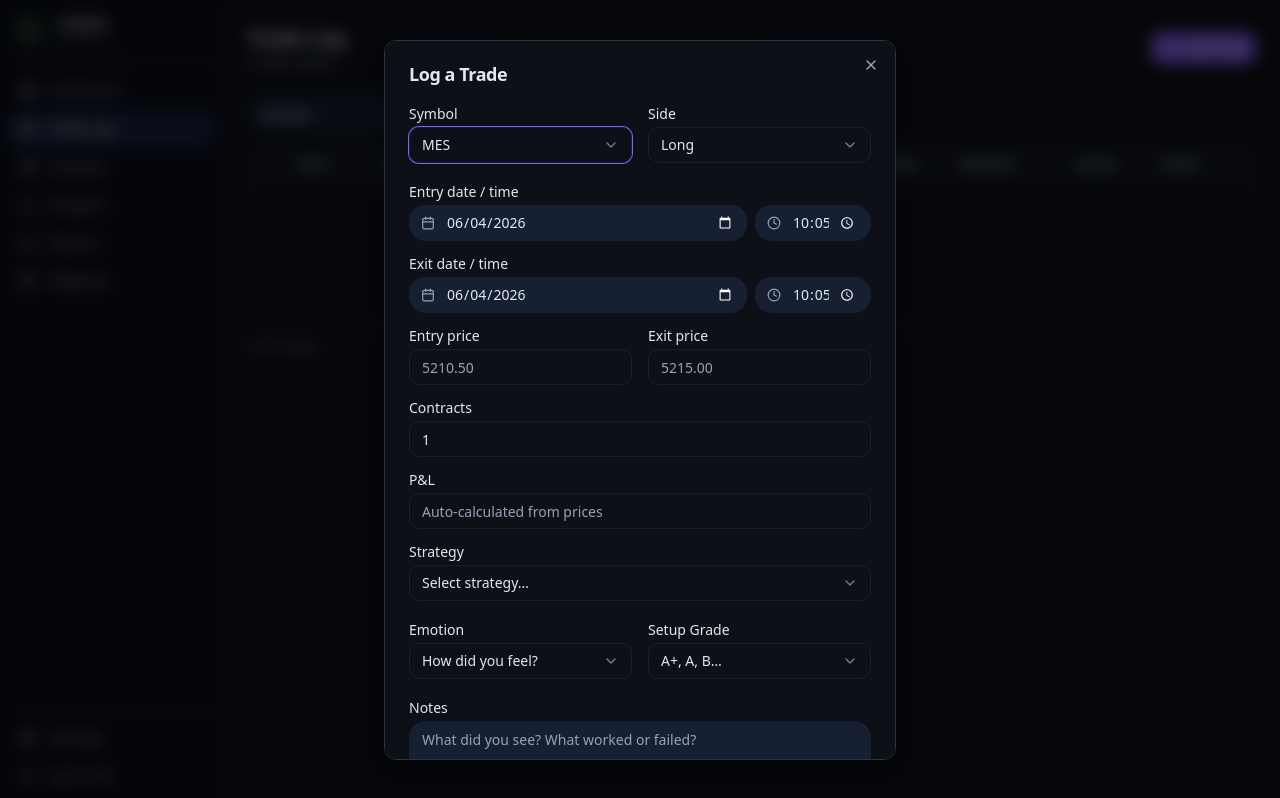
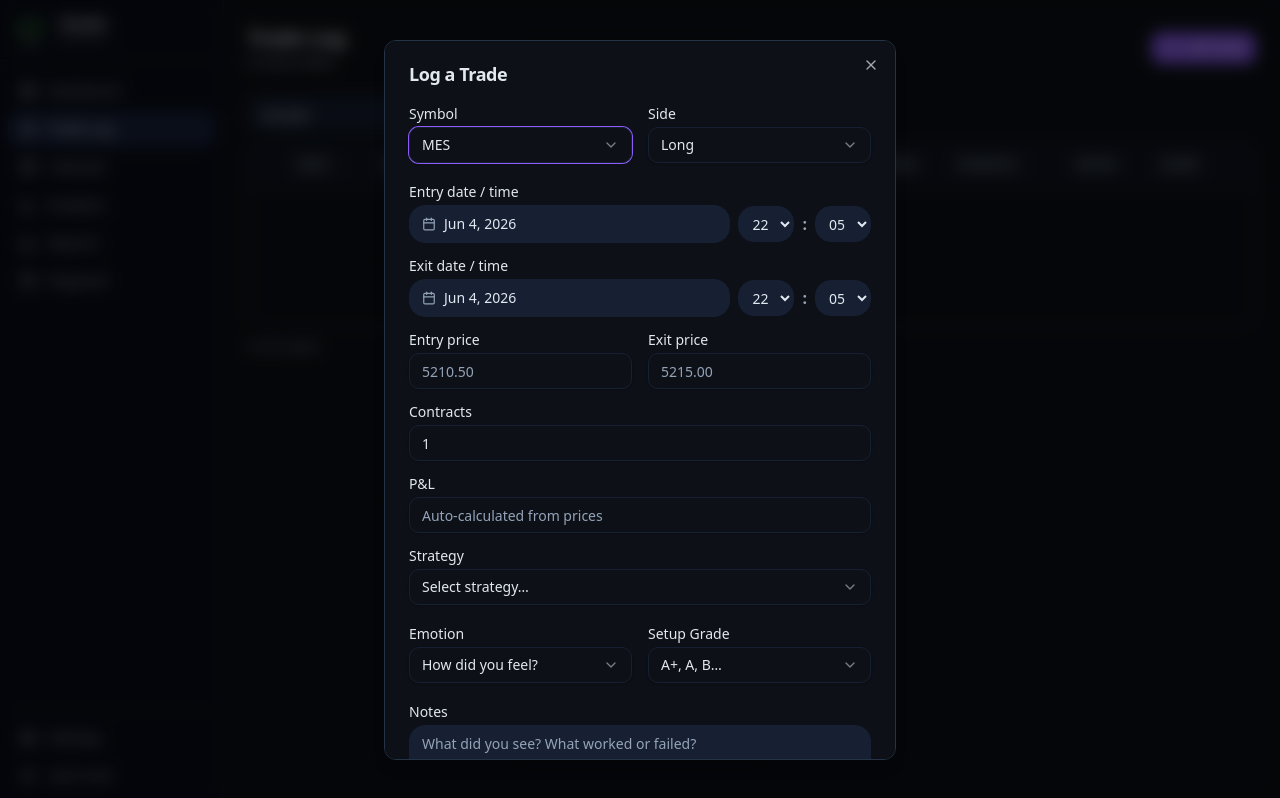
Before and after one commit to philipmotyl/Trading-Journal, a Next.js app: page /trades in a window 1280 px wide. Both pictures are taken after typing "Sample" into the empty fields and a click on the button "Add Trade". Built offline with nearby package versions, Linux system fonts and the light colour scheme.

Commit message:
updated time and date picker, limited strategies to ICT

```diff
--- a/src/components/trades/TradeForm.tsx
+++ b/src/components/trades/TradeForm.tsx
@@ -1,7 +1,7 @@
 'use client'
 
 import { useState } from 'react'
-import { Plus, Pencil, ImagePlus, X, Calendar, Clock } from 'lucide-react'
+import { Plus, Pencil, ImagePlus, X, Calendar, ChevronLeft, ChevronRight } from 'lucide-react'
 import { toast } from 'sonner'
 import { Button } from '@/components/ui/button'
 import { Input } from '@/components/ui/input'
@@ -9,6 +9,7 @@ import { Label } from '@/components/ui/label'
 import { Dialog, DialogContent, DialogHeader, DialogTitle, DialogTrigger } from '@/components/ui/dialog'
 import { Select, SelectContent, SelectItem, SelectTrigger, SelectValue } from '@/components/ui/select'
 import { STRATEGIES, SYMBOLS, EMOTIONS, SETUP_GRADES } from '@/types/trade'
+import { cn } from '@/lib/utils'
 import type { Trade } from '@/types/trade'
 
 interface Props {
@@ -48,7 +49,12 @@ function compressImage(file: File): Promise<string> {
   })
 }
 
-function DateTimeField({
+const MONTH_NAMES = ['January','February','March','April','May','June','July','August','September','October','November','December']
+const DAY_ABBRS   = ['Su','Mo','Tu','We','Th','Fr','Sa']
+const HOURS   = Array.from({ length: 24 }, (_, i) => String(i).padStart(2, '0'))
+const MINUTES = Array.from({ length: 60 }, (_, i) => String(i).padStart(2, '0'))
+
+function DateTimePicker({
   label,
   value,
   onChange,
@@ -57,42 +63,151 @@ function DateTimeField({
   value: string
   onChange: (v: string) => void
 }) {
-  const datePart = value ? value.slice(0, 10) : ''
-  const timePart = value ? value.slice(11, 16) : ''
+  // Parse directly from string to avoid timezone shifts
+  const datePart = value ? value.slice(0, 10) : ''   // "2026-06-05"
+  const timePart = value ? value.slice(11, 16) : '09:30' // "09:30"
+  const [y0, m0, d0] = datePart ? datePart.split('-').map(Number) : [0, 0, 0]
 
-  function handleDate(d: string) {
-    onChange(`${d}T${timePart || '09:30'}:00Z`)
+  const [calOpen, setCalOpen] = useState(false)
+  const now = new Date()
+  const [viewYear,  setViewYear]  = useState(y0 || now.getFullYear())
+  const [viewMonth, setViewMonth] = useState(m0 ? m0 - 1 : now.getMonth())
+
+  const hh = timePart.slice(0, 2)
+  const mm = timePart.slice(3, 5)
+
+  function pickDay(day: number) {
+    const mo = String(viewMonth + 1).padStart(2, '0')
+    const dd = String(day).padStart(2, '0')
+    onChange(`${viewYear}-${mo}-${dd}T${timePart}:00Z`)
+    setCalOpen(false)
   }
-  function handleTime(t: string) {
-    const base = datePart || new Date().toISOString().slice(0, 10)
-    onChange(`${base}T${t}:00Z`)
+
+  function changeHour(h: string) {
+    const base = datePart || now.toISOString().slice(0, 10)
+    onChange(`${base}T${h}:${mm}:00Z`)
   }
+
+  function changeMinute(m: string) {
+    const base = datePart || now.toISOString().slice(0, 10)
+    onChange(`${base}T${hh}:${m}:00Z`)
+  }
+
+  function prevMonth() {
+    if (viewMonth === 0) { setViewMonth(11); setViewYear(v => v - 1) }
+    else setViewMonth(v => v - 1)
+  }
+  function nextMonth() {
+    if (viewMonth === 11) { setViewMonth(0); setViewYear(v => v + 1) }
+    else setViewMonth(v => v + 1)
+  }
+
+  const firstWeekday = new Date(viewYear, viewMonth, 1).getDay()
+  const daysInMonth  = new Date(viewYear, viewMonth + 1, 0).getDate()
+
+  const displayDate = datePart
+    ? `${MONTH_NAMES[m0 - 1]?.slice(0, 3) ?? ''} ${d0}, ${y0}`
+    : 'Pick a date'
+
+  const todayY = now.getFullYear()
+  const todayM = now.getMonth()
+  const todayD = now.getDate()
 
   return (
     <div className="space-y-1.5">
       <Label>{label}</Label>
-      <div className="flex gap-2">
-        {/* Date */}
-        <div className="relative flex-1">
-          <Calendar className="pointer-events-none absolute left-3 top-1/2 -translate-y-1/2 size-3.5 text-muted-foreground" />
-          <input
-            type="date"
-            value={datePart}
-            onChange={e => handleDate(e.target.value)}
-            className="h-9 w-full rounded-xl border border-input bg-input pl-9 pr-3 text-sm text-foreground focus:outline-none focus:ring-1 focus:ring-ring cursor-pointer"
-          />
+
+      {/* Trigger row */}
+      <div className="flex items-center gap-2">
+        {/* Date button */}
+        <button
+          type="button"
+          onClick={() => setCalOpen(v => !v)}
+          className={cn(
+            'flex flex-1 items-center gap-2 rounded-xl border bg-input px-3 py-2 text-sm transition-colors text-left',
+            calOpen ? 'border-primary ring-1 ring-ring' : 'border-input hover:border-primary/40',
+            !datePart && 'text-muted-foreground'
+          )}
+        >
+          <Calendar className="size-3.5 text-muted-foreground shrink-0" />
+          {displayDate}
+        </button>
+
+        {/* Hour */}
+        <select
+          value={hh}
+          onChange={e => changeHour(e.target.value)}
+          className="h-9 w-14 rounded-xl border border-input bg-input text-center text-sm text-foreground focus:outline-none focus:ring-1 focus:ring-ring cursor-pointer"
+        >
+          {HOURS.map(h => <option key={h} value={h}>{h}</option>)}
+        </select>
+
+        <span className="text-muted-foreground font-bold select-none">:</span>
+
+        {/* Minute */}
+        <select
+          value={mm}
+          onChange={e => changeMinute(e.target.value)}
+          className="h-9 w-14 rounded-xl border border-input bg-input text-center text-sm text-foreground focus:outline-none focus:ring-1 focus:ring-ring cursor-pointer"
+        >
+          {MINUTES.map(m => <option key={m} value={m}>{m}</option>)}
+        </select>
+      </div>
+
+      {/* Calendar panel */}
+      {calOpen && (
+        <div className="rounded-2xl border border-border bg-card p-4 shadow-2xl">
+          {/* Month / year nav */}
+          <div className="mb-3 flex items-center justify-between">
+            <button
+              type="button" onClick={prevMonth}
+              className="rounded-lg p-1.5 text-muted-foreground hover:bg-accent hover:text-foreground transition-colors"
+            >
+              <ChevronLeft className="size-4" />
+            </button>
+            <span className="text-sm font-semibold">{MONTH_NAMES[viewMonth]} {viewYear}</span>
+            <button
+              type="button" onClick={nextMonth}
+              className="rounded-lg p-1.5 text-muted-foreground hover:bg-accent hover:text-foreground transition-colors"
+            >
+              <ChevronRight className="size-4" />
+            </button>
+          </div>
+
+          {/* Weekday headers */}
+          <div className="mb-1 grid grid-cols-7">
+            {DAY_ABBRS.map(d => (
+              <p key={d} className="py-1 text-center text-[10px] font-semibold text-muted-foreground">{d}</p>
+            ))}
+          </div>
+
+          {/* Day grid */}
+          <div className="grid grid-cols-7 gap-y-0.5">
+            {Array.from({ length: firstWeekday }).map((_, i) => <div key={`pre-${i}`} />)}
+            {Array.from({ length: daysInMonth }, (_, i) => i + 1).map(day => {
+              const isSelected = day === d0 && viewMonth === m0 - 1 && viewYear === y0
+              const isToday    = day === todayD && viewMonth === todayM && viewYear === todayY
+              return (
+                <button
+                  key={day}
+                  type="button"
+                  onClick={() => pickDay(day)}
+                  className={cn(
+                    'rounded-lg py-1.5 text-xs font-medium transition-colors',
+                    isSelected
+                      ? 'bg-primary text-primary-foreground font-bold'
+                      : isToday
+                      ? 'border border-primary/60 text-primary'
+                      : 'text-foreground hover:bg-accent'
+                  )}
+                >
+                  {day}
+                </button>
+              )
+            })}
+          </div>
         </div>
-        {/* Time */}
-        <div className="relative w-[116px]">
-          <Clock className="pointer-events-none absolute left-3 top-1/2 -translate-y-1/2 size-3.5 text-muted-foreground" />
-          <input
-            type="time"
-            value={timePart}
-            onChange={e => handleTime(e.target.value)}
-            className="h-9 w-full rounded-xl border border-input bg-input pl-9 pr-3 text-sm text-foreground focus:outline-none focus:ring-1 focus:ring-ring cursor-pointer"
-          />
-        </div>
-      </div>
+      )}
     </div>
   )
 }
@@ -226,7 +341,7 @@ export default function TradeForm({ onAdd, onUpdate, trade }: Props) {
 
           {/* Entry date */}
           <div className="col-span-2">
-            <DateTimeField
+            <DateTimePicker
               label="Entry date / time"
               value={f.entryDate ?? ''}
               onChange={v => set('entryDate', v)}
@@ -235,7 +350,7 @@ export default function TradeForm({ onAdd, onUpdate, trade }: Props) {
 
           {/* Exit date */}
           <div className="col-span-2">
-            <DateTimeField
+            <DateTimePicker
               label="Exit date / time"
               value={f.exitDate ?? ''}
               onChange={v => set('exitDate', v)}
--- a/src/types/trade.ts
+++ b/src/types/trade.ts
@@ -34,14 +34,16 @@ export interface PlaybookEntry {
 }
 
 export const STRATEGIES = [
-  'Opening Drive',
-  'Pullback Retest',
   'ICT Model 3',
-  'Morning Top Reversal',
-  'Absorption Reversal',
-  'Breakout',
-  'Gap Fill',
-  'Other',
+  'Silver Bullet',
+  'Power of 3',
+  'London Open',
+  'New York Open',
+  'Judas Swing',
+  'OTE',
+  'Order Block',
+  'Fair Value Gap',
+  'Breaker Block',
 ] as const
 
 export const MISTAKE_OPTIONS = [
```
